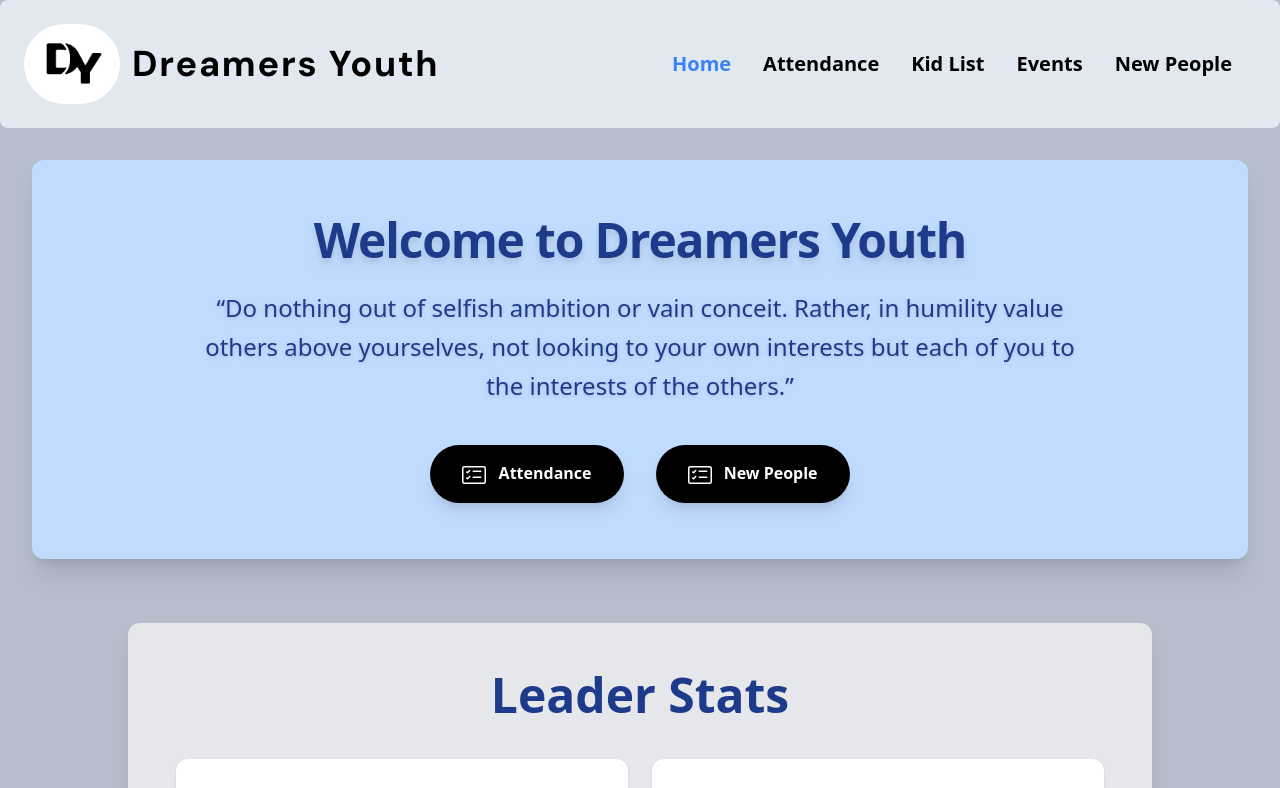
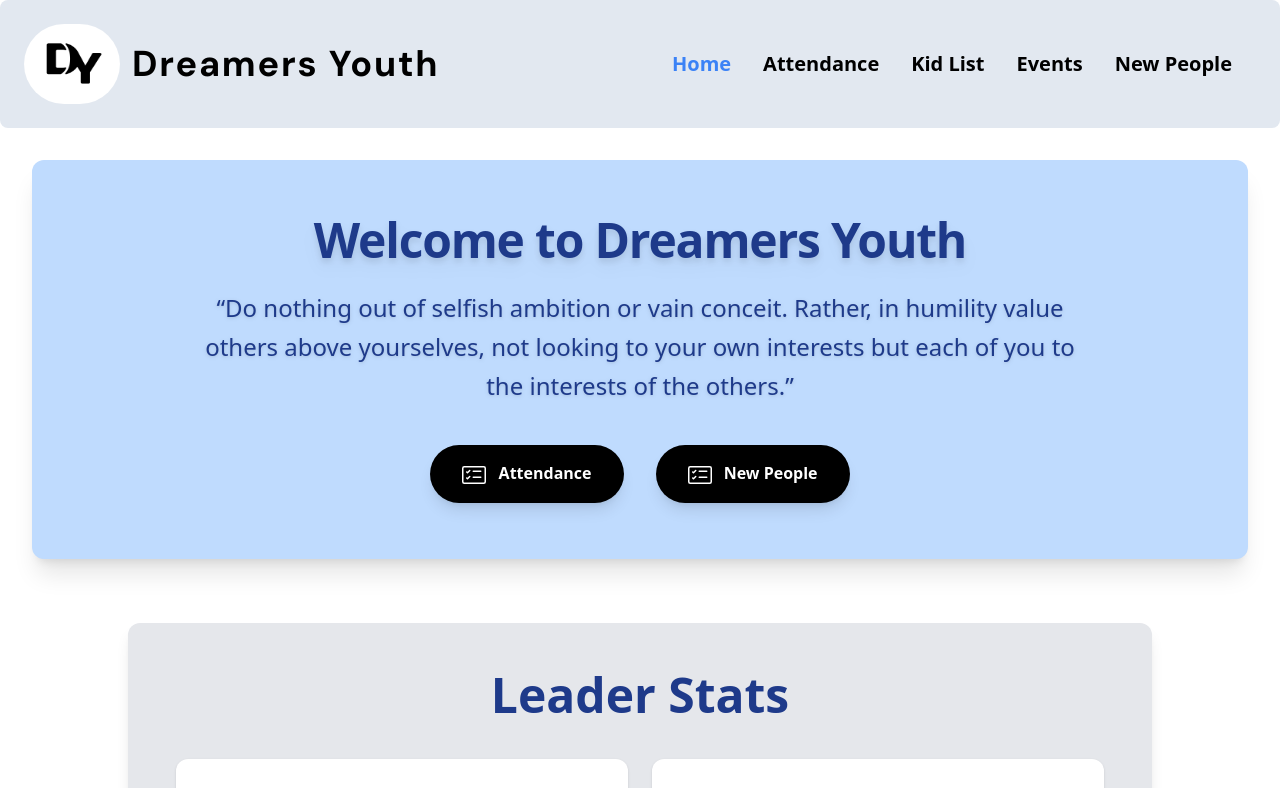
Before and after one commit to jleong23/Sheperd, a React (Vite) app in the folder frontend/: page / in a window 1280 px wide. Shown: the top 788 px of the page. Built offline with nearby package versions, Linux system fonts and the light colour scheme.

Commit message:
Update design added shadows and background colours

```diff
--- a/frontend/src/App.jsx
+++ b/frontend/src/App.jsx
@@ -21,7 +21,7 @@ function AppWithRouter() {
 }
 export default function App() {
   return (
-    <div className="min-h-screen bg-[#b6becc]">
+    <div className="min-h-screen bg-[#ffffff]">
       <Router>
         <AppWithRouter />
       </Router>
--- a/frontend/src/components/attendance/AttendanceList.jsx
+++ b/frontend/src/components/attendance/AttendanceList.jsx
@@ -53,7 +53,7 @@ export default function AttendanceList({
             <h3 className="text-4xl text-center font-bold mb-2">Week {week}</h3>
 
             {/* Summary */}
-            <div className="flex justify-center gap-6 mb-4 text-lg font-semibold">
+            <div className="flex justify-center gap-4 mb-4 text-lg font-semibold">
               <span className="text-green-700">Coming: {summary.coming}</span>
               <span className="text-yellow-700">Maybe: {summary.maybe}</span>
               <span className="text-red-700">
@@ -61,14 +61,14 @@ export default function AttendanceList({
               </span>
             </div>
 
-            <div className="grid grid-cols-1 md:grid-cols-2 lg:grid-cols-3 xl:grid-cols-4 gap-4 bg-white p-8 m-8 rounded-xl">
+            <div className="grid grid-cols-1 md:grid-cols-2 lg:grid-cols-3 xl:grid-cols-4 gap-4 bg-slate-100 p-8 m-8 rounded-xl">
               {weekRecords.map((record) => {
                 const [dropdownOpen, setDropdownOpen] = useState(false);
 
                 return (
                   <div
                     key={record.id}
-                    className={`border rounded p-4 flex flex-col gap-3 ${
+                    className={`border shadow-md rounded-xl p-4 flex flex-col gap-3 ${
                       record.status === "coming"
                         ? "bg-green-100"
                         : record.status === "not coming"
```
